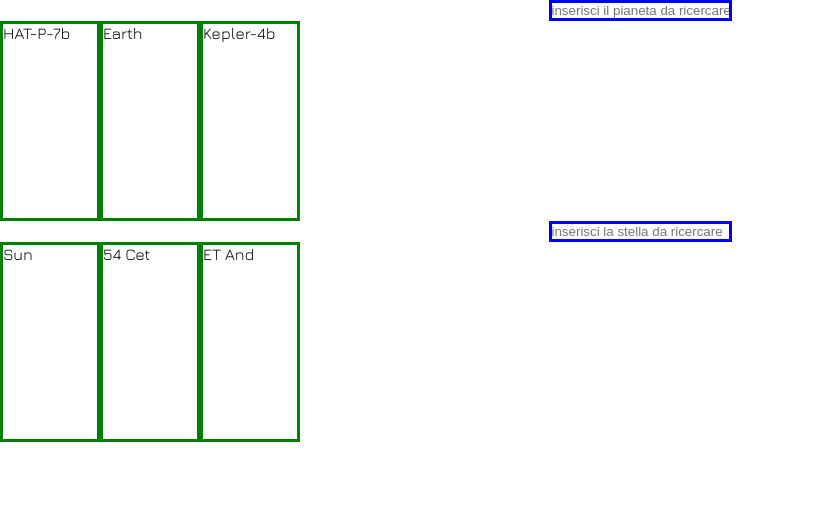
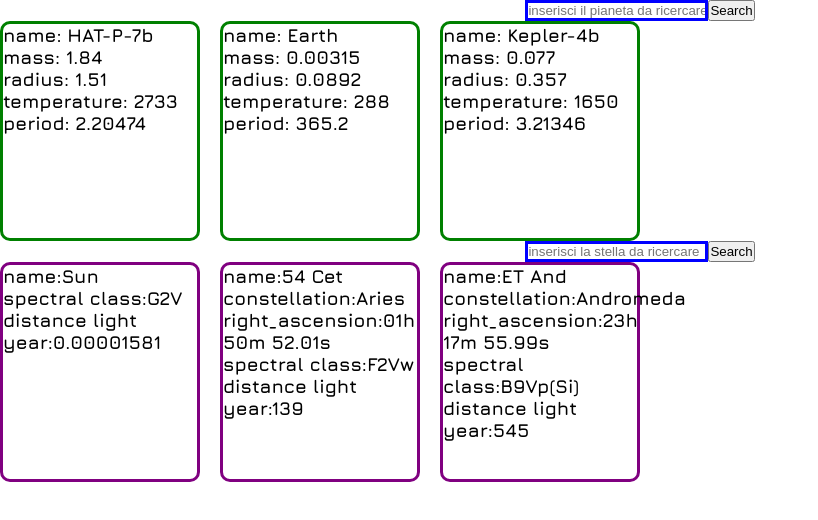
Before and after one commit to simoneschifano/cb7-project-b, a Next.js app: page /wiki in a window 1280 px wide. Shown: the top 520 px of the page, without its empty margins (0-818 px from the left). Built offline with nearby package versions, Linux system fonts and the light colour scheme.

Commit message:
feature: update saerchbar wiki

```diff
--- a/src/components/PlanetCard/PlanetCard.jsx
+++ b/src/components/PlanetCard/PlanetCard.jsx
@@ -1,9 +1,21 @@
 import styles from './PlanetCard.module.scss'
 
-const PlanetCard = ({data}) => {
-    return(
+const PlanetCard = ({ data }) => {
+    return (
         <>
-        <div className={styles.card}>{data.name}</div>
+            <div className={styles.card}>
+
+                {data.name && <h3> name: {data.name} </h3>}
+
+                {data.mass && <h3> mass: {data.mass} </h3>}
+
+                {data.radius && <h3> radius: {data.radius} </h3>}
+
+                {data.temperature && <h3> temperature: {data.temperature} </h3>}
+
+                {data.period && <h3> period: {data.period} </h3>}
+
+            </div>
         </>
     )
 }
--- a/src/components/PlanetCard/PlanetCard.module.scss
+++ b/src/components/PlanetCard/PlanetCard.module.scss
@@ -1,7 +1,8 @@
 .card{
     display: flex;
-    flex-direction: row;
+    flex-direction:column;
+    width: 200px;
+    height: 220px;
     border: 3px solid green;
-    width: 100px;
-    height: 200px;
+    border-radius: 10px;
 }
--- a/src/components/SearchWiki/SearchWiki.jsx
+++ b/src/components/SearchWiki/SearchWiki.jsx
@@ -2,6 +2,7 @@ import { useState } from 'react';
 import styles from './SearchWiki.module.scss'
 import { GET } from '@/utils/http';
 import PlanetCard from '../PlanetCard';
+import StarCard from '../StarCard';
 
 const SearchWiki = () => {
     const urlStars = "https://api.api-ninjas.com/v1/stars?name=";
@@ -39,7 +40,7 @@ const SearchWiki = () => {
             distance_light_year: 1794,
             host_star_mass: 1.22,
             host_star_temperature: 5857
-          }
+        }
     ]
     const listRandomStars = [
         {
@@ -68,57 +69,88 @@ const SearchWiki = () => {
             absolute_magnitude: "0.36",
             distance_light_year: "545",
             spectral_class: "B9Vp(Si)"
-          }
+        }
     ]
 
     const [resultPlanet, setResultPlanet] = useState(false);
     const [inputPlanetValue, setPlanetInputValue] = useState(false);
+    const [resultStar, setResultStar] = useState(false);
+    const [inputStarValue, setStarInputValue] = useState(false);
+    const [previewResultStar, setPreviewResultStar] = useState(false);
+    const [previewResultPlanet, setPreviewResultPlanet] = useState(false);
 
     const onHandlePlanetSearch = (e) => {
         e.preventDefault();
-        GET(urlPlanets,inputPlanetValue).then(data => setResultPlanet(data));
+        GET(urlPlanets, inputPlanetValue).then(data => setResultPlanet(data));
     }
     const onHandlePlanetInput = (e) => {
-        setPlanetInputValue(e.target.value);
+        if (e.target.value.length > 2 ) {
+            setPlanetInputValue(e.target.value);
+            GET(urlPlanets, e.target.value).then(data => setPreviewResultPlanet(data));
+        }
+        else
+        {
+            setPlanetInputValue(false)
+            setPreviewResultPlanet(false);
+            setResultPlanet(false);
+        }
     }
-
-    const [resultStar, setResultStar] = useState(false);
-    const [inputStarValue, setStarInputValue] = useState(false);
+    const onHandlePlanetPreviewClick = (planetName) => {
+        GET(urlPlanets, planetName).then(data => setResultPlanet(data));
+    }
 
     const onHandleStarSearch = (e) => {
         e.preventDefault();
         GET(urlStars, inputStarValue).then(data => setResultStar(data));
     }
     const onHandleStarInput = (e) => {
+        if (e.target.value.length > 2 ) {
         setStarInputValue(e.target.value);
+        GET(urlPlanets, e.target.value).then(data => setPreviewResultStar(data));
+    }
+    else
+    {
+        setStarInputValue(false)
+        setPreviewResultStar(false);
+        setResultStar(false);
+    }
+    }
+    const onHandleStarPreviewClick = (planetName) => {
+        GET(urlPlanets, planetName).then(data => setResultStar(data));
     }
 
     return (
         <>
             <form className={styles.SearchForm} onSubmit={onHandlePlanetSearch}>
                 <input className={styles.SearchInput} type="text" name="saerchText" placeholder="inserisci il pianeta da ricercare" onChange={onHandlePlanetInput} />
+                <button onClick={onHandlePlanetSearch}>Search</button>
             </form>
-
             {
-                resultPlanet ?
-                    <div>{resultPlanet.length > 0 ? resultPlanet.map(planet => <PlanetCard data={planet}/>):<div>not found</div>}</div>
+                previewResultPlanet.length > 0 && <div> {previewResultPlanet.slice(0, 5).map(planet => <p onClick={() => onHandlePlanetPreviewClick(planet.name)}>{planet.name}</p>)}</div>
+            }
+            {
+                resultPlanet  ?
+                    <div className={styles.listPlanets}>{resultPlanet.length > 0 ? resultPlanet.map(planet => <PlanetCard data={planet} />) : <div>not found</div>}</div>
                     :
-                    <div className={styles.listRandomPlanets}>
-                        {listRandomPlanets.map(planet => <PlanetCard data={planet}/>)}
+                    <div className={styles.listPlanets}>
+                        {listRandomPlanets.map(planet => <PlanetCard data={planet} />)}
                     </div>
             }
 
             <form className={styles.SearchForm} onSubmit={onHandleStarSearch}>
                 <input className={styles.SearchInput} type="text" name="saerchText" placeholder="inserisci la stella da ricercare" onChange={onHandleStarInput} />
+                <button onClick={onHandleStarSearch}>Search</button>
             </form>
-
+            {
+                previewResultStar.length > 0 && <div> {previewResultStar.slice(0, 5).map(star => <p onClick={() => onHandleStarPreviewClick(star.name)}>{star.name}</p>)}</div>
+            }
             {
                 resultStar ?
-                <div>{resultStar.length > 0 ? resultStar.map(planet => <PlanetCard data={planet}/>):<div>not found</div>}</div>
-                :
-                <div className={styles.listRandomStars}>
-                    {listRandomStars.map(star => <PlanetCard data={star}/>)}
-                </div>
+                    <div className={styles.listStars}>{resultStar.length > 0 ? resultStar.map(planet => <StarCard data={planet} />) : <div>not found</div>}</div>
+                    :
+                    <div className={styles.listStars}>
+                        {listRandomStars.map(star => <StarCard data={star} />)}
+                    </div>
             }
 
         </>
--- a/src/components/SearchWiki/SearchWiki.module.scss
+++ b/src/components/SearchWiki/SearchWiki.module.scss
@@ -5,10 +5,13 @@
         border: 3px solid blue;
     }
 }
-.listRandomStars{
+.listStars{
     display: flex;
-    flex-direction: row;
+    gap:20px;
+    overflow-x: auto;
 }
-.listRandomPlanets{
+.listPlanets{
     display: flex;
+    gap:20px;
+    overflow-x: auto;
 }
--- a/src/components/StarCard/StarCard.jsx
+++ b/src/components/StarCard/StarCard.jsx
@@ -1,9 +1,21 @@
-import styles from  './StarCard.module.scss'
+import styles from './StarCard.module.scss'
 
-const StarCard = ({data}) => {
-    return(
+const StarCard = ({ data }) => {
+    return (
         <>
-        <div className={styles.card}>{data.name}</div>
+            <div className={styles.card}>
+
+                {data.name && <h3> name:{data.name} </h3>}
+
+                {data.constellation && <h3> constellation:{data.constellation} </h3>}
+
+                {data.right_ascension && <h3> right_ascension:{data.right_ascension} </h3>}
+
+                {data.spectral_class && <h3> spectral class:{data.spectral_class} </h3>}
+
+                {data.distance_light_year && <h3> distance light year:{data.distance_light_year} </h3>}
+
+            </div>
         </>
     )
 }
--- a/src/components/StarCard/StarCard.module.scss
+++ b/src/components/StarCard/StarCard.module.scss
@@ -1,3 +1,8 @@
 .card{
+    display: flex;
+    flex-direction:column;
+    width: 200px;
+    height: 220px;
     border: 3px solid purple;
+    border-radius: 10px;
 }
```
